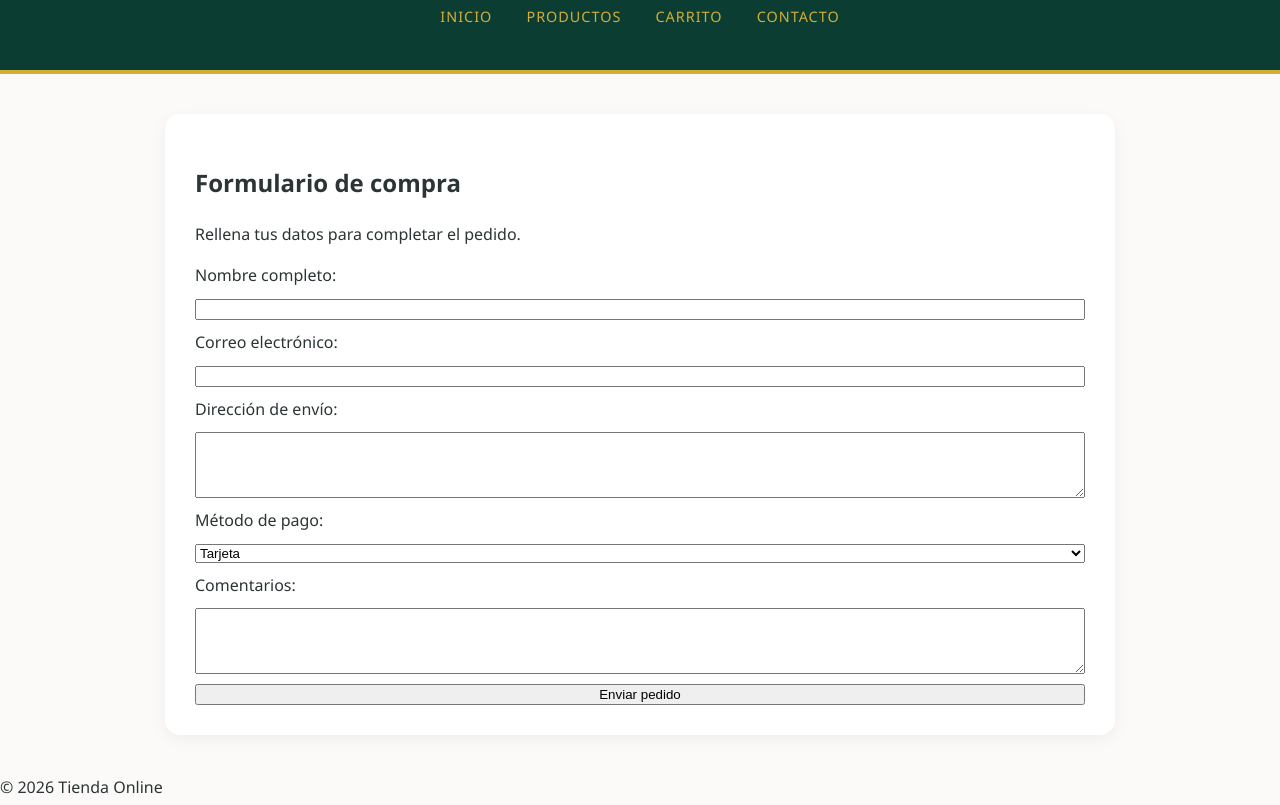
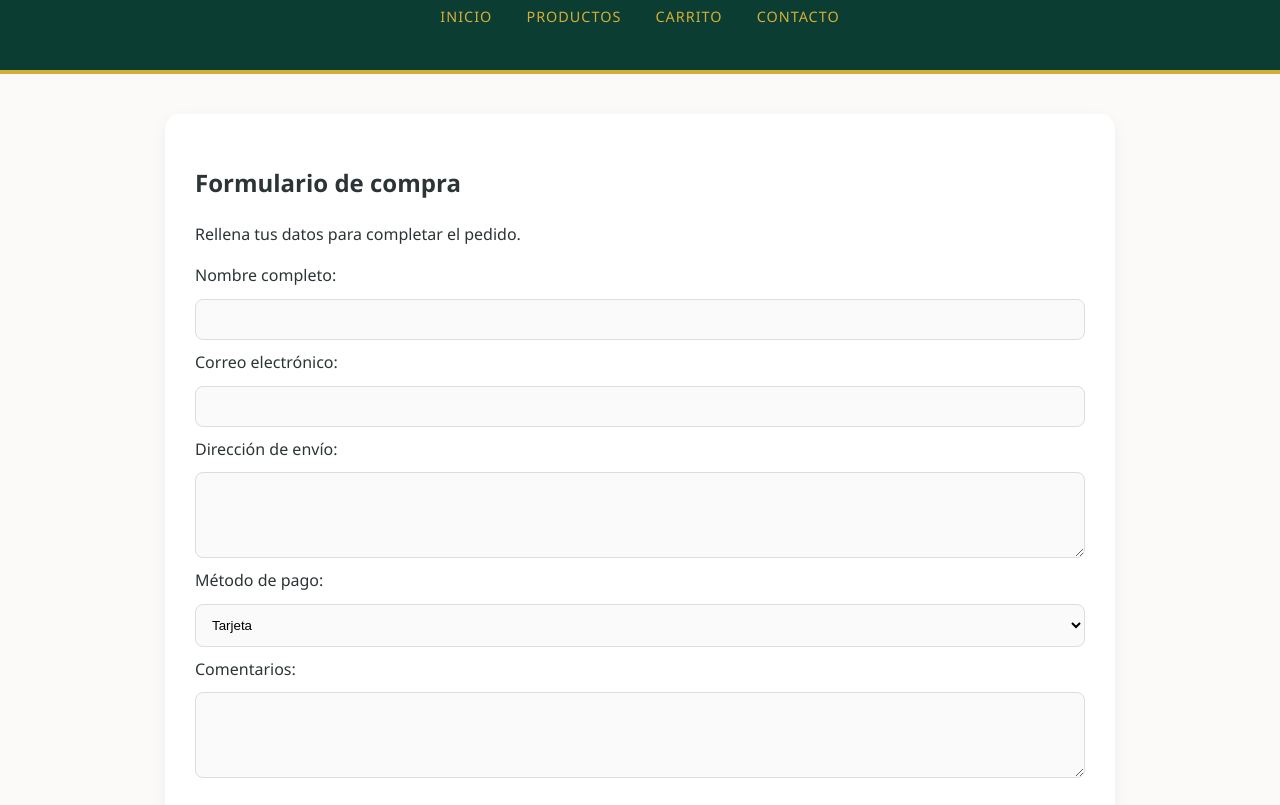
Before and after one commit to inesgonzalez29/practica4, a plain HTML site: page contacto.html in a window 1280 px wide. Shown: the part 130-935 px from the top of the page. Drawn offline with Linux system fonts and the light colour scheme.

Commit message:
Update styles.css

```diff
--- a/styles.css
+++ b/styles.css
@@ -81,4 +81,38 @@ form {
 }
 
 input, textarea, select {
-  padding
+  padding: 12px;
+  border: 1px solid #ddd;
+  border-radius: 8px;
+  background-color: #fafafa;
+}
+
+input:focus {
+  outline: 2px solid #d4af37;
+}
+
+button {
+  margin-top: 20px;
+  background-color: #d4af37;
+  color: #0b3d33;
+  font-weight: bold;
+  padding: 12px;
+  border: none;
+  border-radius: 8px;
+  cursor: pointer;
+  transition: all 0.4s ease;
+}
+
+button:hover {
+  background-color: #0b3d33;
+  color: white;
+  transform: translateY(-2px);
+}
+
+footer {
+  text-align: center;
+  padding: 30px;
+  background-color: #0b3d33;
+  color: #aaa;
+  font-size: 0.8em;
+}
```
